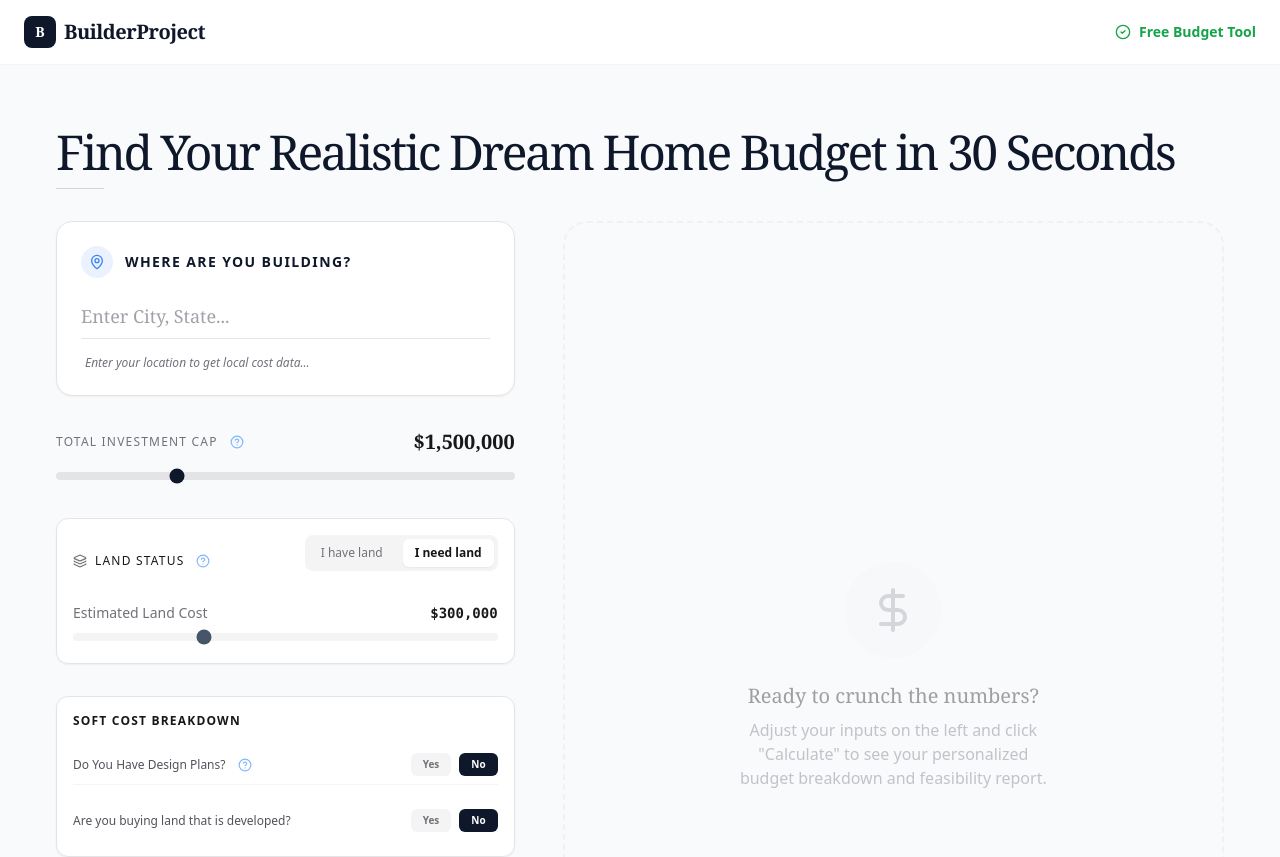
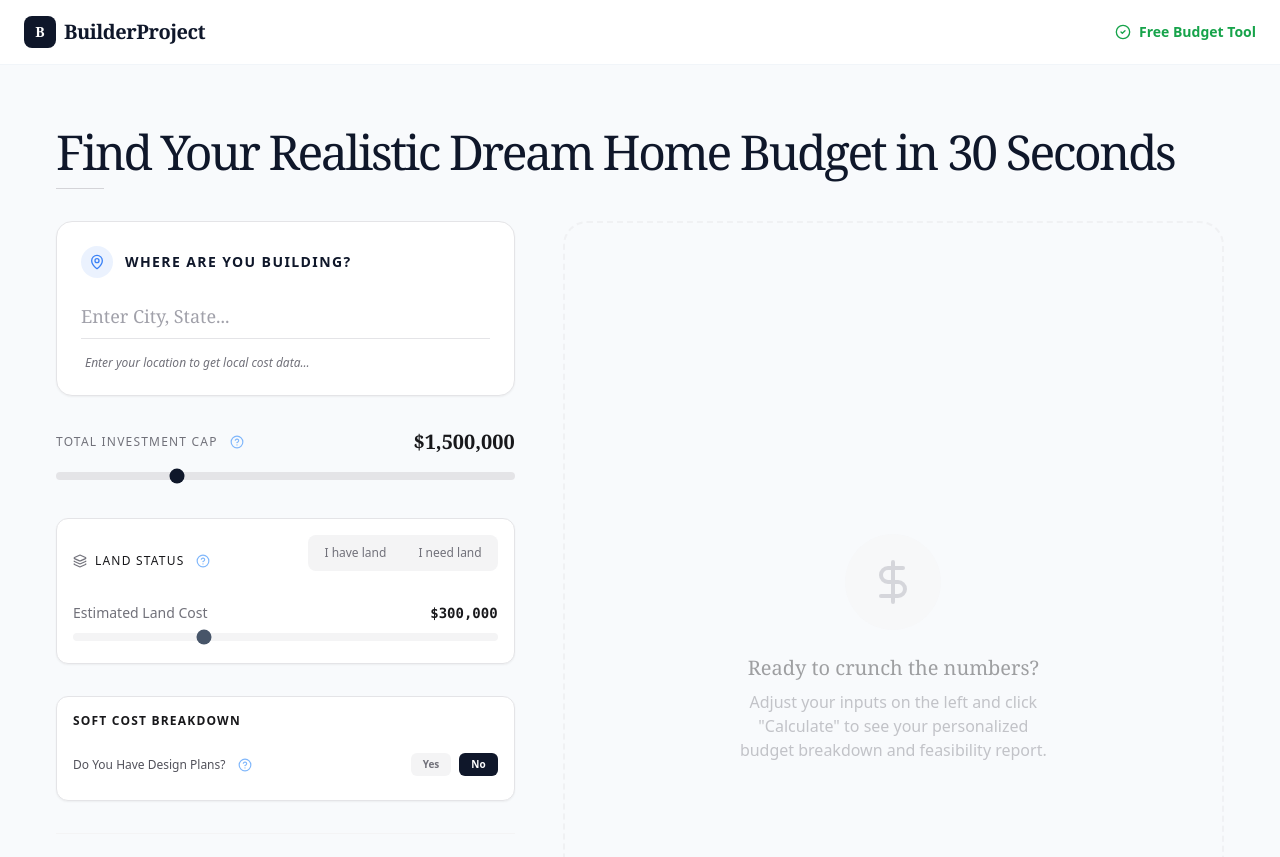
Before and after one commit to christianh0019/client-lp, a React (Vite) app: page /calculator in a window 1280 px wide. Shown: the top 857 px of the page. Built offline with nearby package versions, Linux system fonts and the light colour scheme.

Commit message:
fix: hide soft cost questions until prerequisites selected

```diff
--- a/src/components/BudgetCalculator.tsx
+++ b/src/components/BudgetCalculator.tsx
@@ -15,7 +15,7 @@ export const BudgetCalculator: React.FC = () => {
     const [hasPlans, setHasPlans] = useState(false);
     const [hasEngineering, setHasEngineering] = useState(false);
     const [hasUtilities, setHasUtilities] = useState(false);
-    const [hasLand, setHasLand] = useState(false);
+    const [hasLand, setHasLand] = useState<boolean | null>(null);
     const [city, setCity] = useState('');
     const [marketData, setMarketData] = useState<MarketData | null>(null);
 
@@ -38,7 +38,7 @@ export const BudgetCalculator: React.FC = () => {
     const [viewingArticle, setViewingArticle] = useState<Article | null>(null);
 
     // Calculate Breakdown
-    const breakdown = calculateBudgetBreakdown(totalBudget, !hasLand ? landCost : 0, targetSqFt, { hasPlans, hasEngineering, hasUtilities });
+    const breakdown = calculateBudgetBreakdown(totalBudget, hasLand === false ? landCost : 0, targetSqFt, { hasPlans, hasEngineering, hasUtilities });
 
     // Calculate Feasibility
     const feasibility = breakdown.hardCostPerSqFt > 0 && marketData
@@ -316,10 +316,10 @@ export const BudgetCalculator: React.FC = () => {
                                     </button>
                                 </div>
                                 <div className="flex gap-2 mb-4 bg-zinc-100 p-1 rounded-lg w-fit">
-                                    <button onClick={() => { setHasLand(true); setIsCalculated(false); }} className={`px-3 py-1.5 text-xs rounded-md transition-all ${hasLand ? 'bg-white text-zinc-900 shadow-sm font-bold' : 'text-zinc-500 hover:text-zinc-900'}`}>
+                                    <button onClick={() => { setHasLand(true); setIsCalculated(false); }} className={`px-3 py-1.5 text-xs rounded-md transition-all ${hasLand === true ? 'bg-white text-zinc-900 shadow-sm font-bold' : 'text-zinc-500 hover:text-zinc-900'}`}>
                                         I have land
                                     </button>
-                                    <button onClick={() => { setHasLand(false); setIsCalculated(false); }} className={`px-3 py-1.5 text-xs rounded-md transition-all ${!hasLand ? 'bg-white text-zinc-900 shadow-sm font-bold' : 'text-zinc-500 hover:text-zinc-900'}`}>
+                                    <button onClick={() => { setHasLand(false); setIsCalculated(false); }} className={`px-3 py-1.5 text-xs rounded-md transition-all ${hasLand === false ? 'bg-white text-zinc-900 shadow-sm font-bold' : 'text-zinc-500 hover:text-zinc-900'}`}>
                                         I need land
                                     </button>
                                 </div>
@@ -397,6 +397,14 @@ export const BudgetCalculator: React.FC = () => {
                             </AnimatePresence>
 
                             {/* Question 3: Utilities */}
+                            <AnimatePresence>
+                                {hasLand !== null && (
+                                    <motion.div
+                                        initial={{ height: 0, opacity: 0 }}
+                                        animate={{ height: 'auto', opacity: 1 }}
+                                        exit={{ height: 0, opacity: 0 }}
+                                        className="overflow-hidden"
+                                    >
                                         <div className="flex justify-between items-center py-2 border-b border-zinc-100 last:border-0">
                                             <span className="text-xs text-zinc-600">
                                                 {hasLand ? "Is the lot developed (utilities on site)?" : "Are you buying land that is developed?"}
@@ -406,6 +414,9 @@ export const BudgetCalculator: React.FC = () => {
                                                 <button onClick={() => { setHasUtilities(false); setIsCalculated(false); }} className={`px-3 py-1 text-[10px] font-bold rounded-md transition-all ${!hasUtilities ? 'bg-slate-900 text-white' : 'bg-zinc-100 text-zinc-500 hover:bg-zinc-200'}`}>No</button>
                                             </div>
                                         </div>
+                                    </motion.div>
+                                )}
+                            </AnimatePresence>
                         </div>
 
                         {/* Size Slider */}
```
Lines whose indentation alone changed are shown as unchanged.
